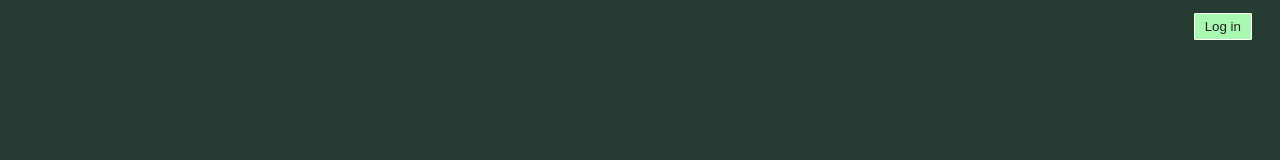
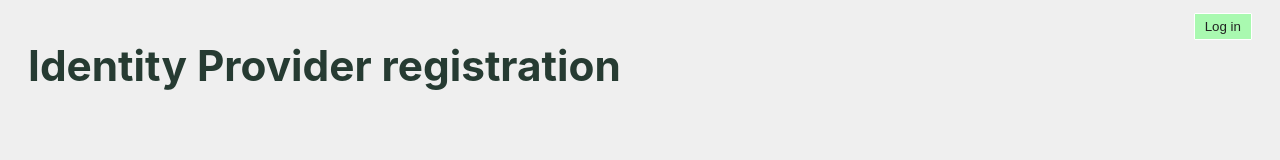
Before and after one commit to zateckar/keycloak-portal-frontend, a plain HTML site: page index.html in a window 1280 px wide. Drawn offline with Linux system fonts and the light colour scheme.

Commit message:
Light background

```diff
--- a/sakura.css
+++ b/sakura.css
@@ -16,7 +16,7 @@ body {
   max-width: 68em;
   margin: auto;
   color: #a9f9b0;
-  background-color: #263b32;
+  background-color: #eeeeeeec;
   padding: 13px;
 }
 
```
